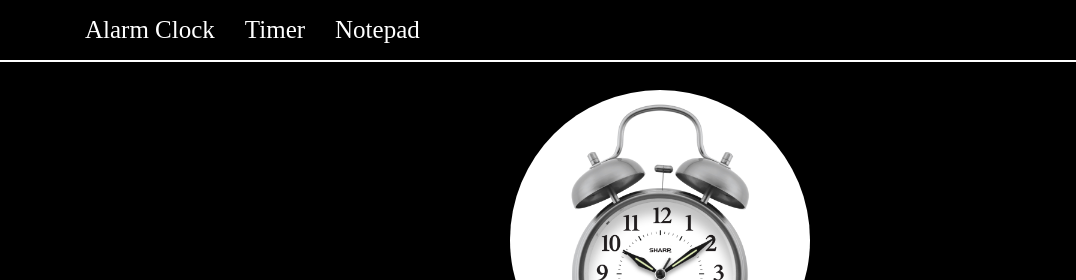
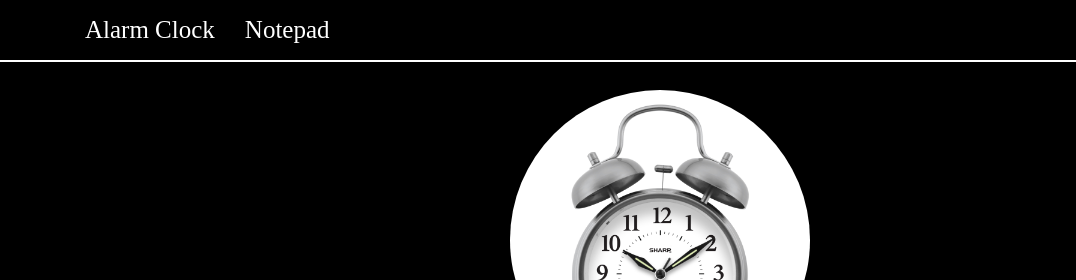
Before and after one commit to oshmi20/oshmi.project, a plain HTML site: page index.html in a window 1280 px wide. Shown: the top 280 px of the page, 0-1076 px from the left. Drawn offline with Linux system fonts and the light colour scheme.

Commit message:
Update index.html

```diff
--- a/index.html
+++ b/index.html
@@ -16,7 +16,6 @@
 <ul id="menulist">
    <li><a href=""><i class='fa fa-close' id="close"></i></a></li>
     <li> <a href="#box1">Alarm Clock</a></li>
-    <li><a href="#">Timer</a></li>
     <li><a href="#box3">Notepad</a></li>
 </ul>
                 </div>
```
